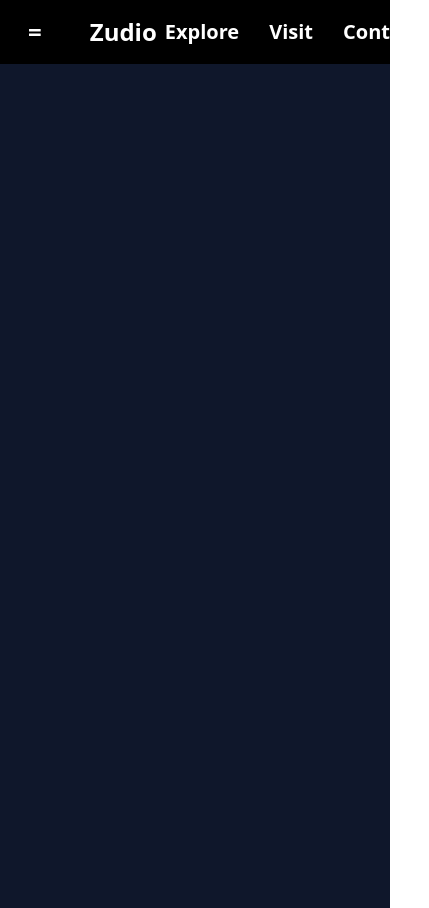
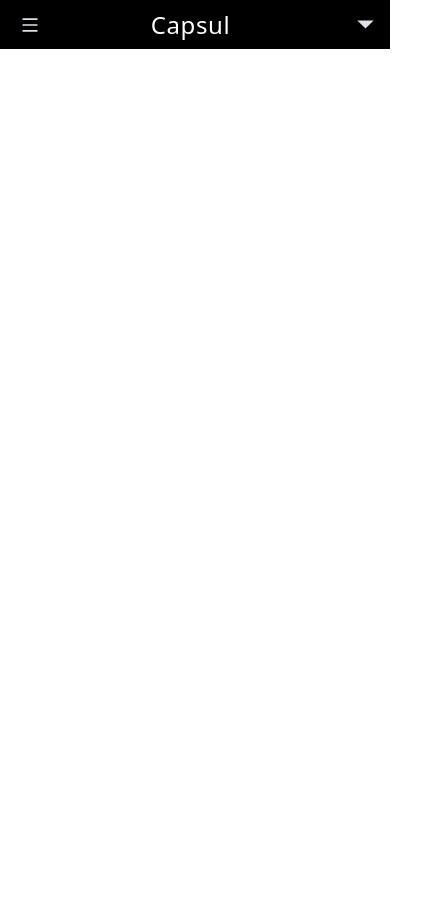
Before and after one commit to Sumanththumma/business-site-v1-practice, a React (Vite) app in the folder ecom/: page / in a window 390 px wide. Shown: the whole page, 429 px wide, since content can reach past the window. Built offline with nearby package versions, Linux system fonts and the light colour scheme.

Commit message:
trying to bring mobile first approach/ clearing some major confusions.

```diff
--- a/ecom/package.json
+++ b/ecom/package.json
@@ -10,6 +10,7 @@
     "preview": "vite preview"
   },
   "dependencies": {
+    "@remixicon/react": "^4.6.0",
     "@tailwindcss/vite": "^4.0.0",
     "react": "^18.3.1",
     "react-dom": "^18.3.1"
--- a/ecom/src/Components/Header.jsx
+++ b/ecom/src/Components/Header.jsx
@@ -1,17 +1,21 @@
+import { RiArrowDropDownFill, RiMenuFill } from "@remixicon/react";
+const Header = () => {
+    const graycol = "#dfe1e6" // for the nav colors
+    const drop = () =>{
 
-const Header = () => {
+    }
     return(
-        <div className="bg-black text-white flex justify-between px-5 py-2 pr-10 items-center h-16">
-            <div className="text-2xl font-semibold flex gap-10 items-center" id="ham-and-title">
-                <div className="hover:bg-white hover:text-black active:bg-white active:text-black px-2 py-0 rounded-md ">=</div>
-                <h1>Zudio</h1>
+        <div className="bg-black text-white w-full px-5 py-0 pr-0 flex items-center justify-between">
+            <div id="one">
+                <div id="hamburger-menu"><RiMenuFill size={20} color={graycol}/></div>
             </div>
-            <div className="text-xl font-semibold" id="navlist">
-                <ul className="flex gap-3.5 items-center">
-                    <a href="#"><li className="px-2 py-1 hover:text-black hover:bg-white rounded-md duration-300">Explore</li></a>
-                    <a href="#"><li className="px-2 py-1 hover:text-black hover:bg-white rounded-md duration-300">Visit</li></a>
-                    <a href="#"><li className="px-2 py-1 hover:text-black hover:bg-white rounded-md duration-300">Contact</li></a>
-                </ul>
+            <div id="logo">
+                <h1 className="text-2xl font-light tracking-wide">Capsul</h1>
+            </div>
+            <div id="three">
+                <div id="dropdown" onClick={()=>{
+                    drop()
+                }}><RiArrowDropDownFill size={49} color={graycol} /></div>
             </div>
         </div>
     );
--- a/ecom/src/Components/Hero.jsx
+++ b/ecom/src/Components/Hero.jsx
@@ -1,7 +1,7 @@
 const Hero = () => {
     return (
         <>
-            <div className="w-full h-screen bg-slate-900"></div>
+            <div className="w-full h-screen"></div>
         </>
     );
 }
```
Also changed, not shown: 1 other file (tests, documents, lock files or other folders).
